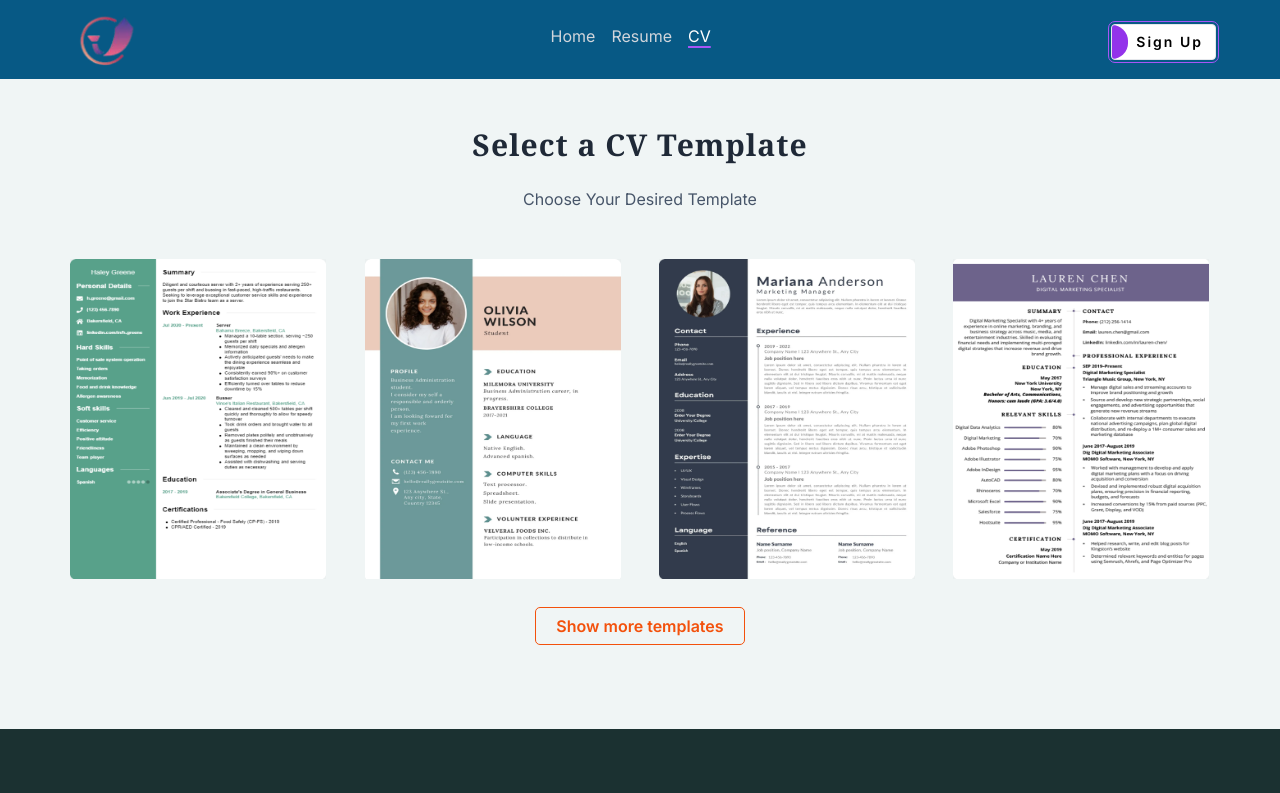
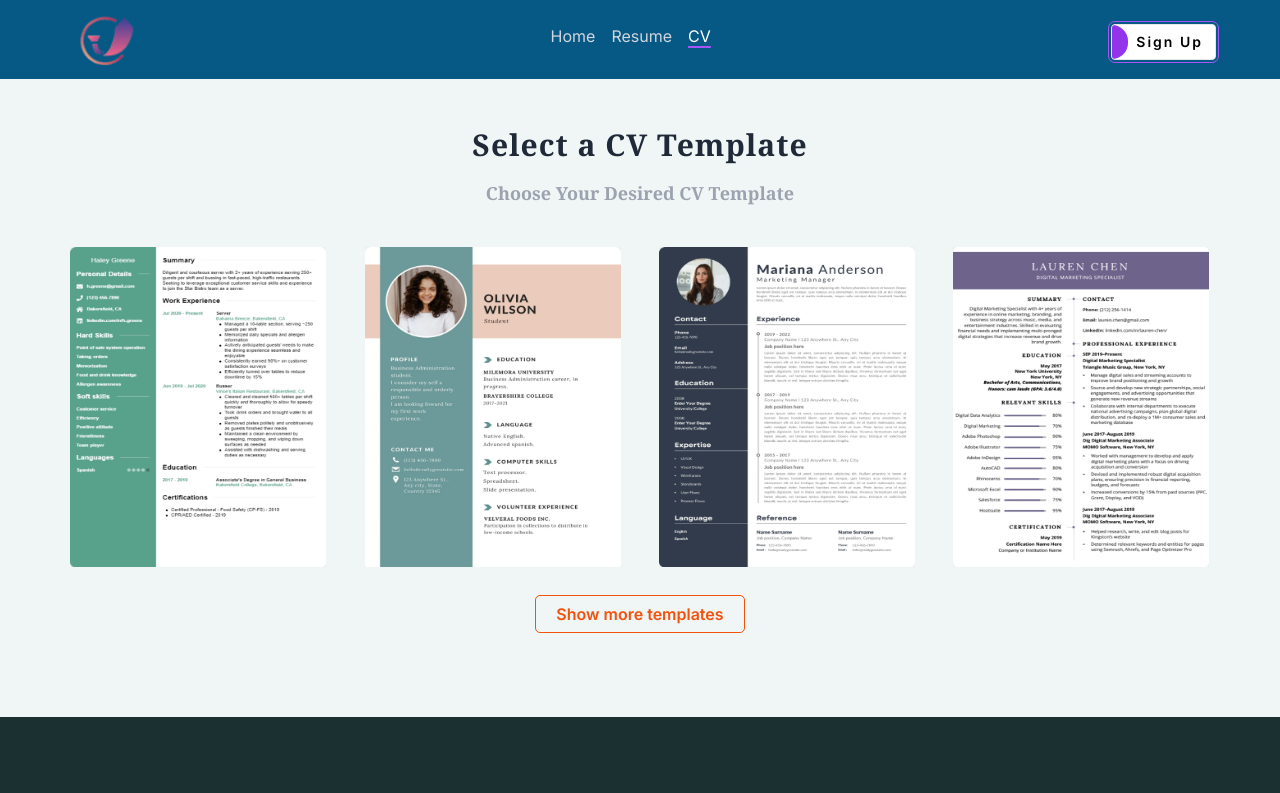
Before and after one commit to Nozibul/resume-builder-app, a Next.js app: page /cv in a window 1280 px wide. Shown: the top 793 px of the page. Built offline with nearby package versions, Linux system fonts and the light colour scheme.

Commit message:
Updated CV and Resume page

```diff
--- a/src/app/cv/cv_builder/page.js
+++ b/src/app/cv/cv_builder/page.js
@@ -51,8 +51,8 @@ const CvBuilder = () => {
                   const isSkillsEmpty = item.id == 5;
                   // This field is optional
                   const isCertificationsEmpty = item.id == 6;
-                   // This field is optional
-                   const isReferencesEmpty = item.id == 7
+                  // This field is optional
+                  const isReferencesEmpty = item.id == 7
 
               })
             }
--- a/src/app/cv/page.js
+++ b/src/app/cv/page.js
@@ -1,14 +1,12 @@
 import SelectTemplate from "@/components/lists/SelectTemplate";
-import { TextTitle } from "@/components/ui/text/Text";
+import { TextTitle, TextHeader } from "@/components/ui/text/Text";
 
 const CvPage = () => {
   return (
     <section className="w-full template-section">
       <div className="w-11/12 mx-auto py-12">
         <TextTitle textTitle="Select a CV Template" />
-        <p className="text-slate-600 text-center my-6">
-         Choose Your Desired Template
-        </p>
+        <TextHeader textHeader="Choose Your Desired CV Template" tSize="text-lg" />
         <div className="py-4 render-cv-list-widget">
           <SelectTemplate active={1} />
         </div>
--- a/src/app/resume/page.js
+++ b/src/app/resume/page.js
@@ -1,14 +1,12 @@
 import SelectTemplate from "@/components/lists/SelectTemplate";
-import { TextTitle } from "@/components/ui/text/Text";
+import { TextTitle, TextHeader } from "@/components/ui/text/Text";
 
 const ResumePage = () => {
   return (
     <section className="w-full template-section">
       <div className="w-11/12 mx-auto py-12">
         <TextTitle textTitle="Select a Resume Template" />
-        <p className="text-slate-600 text-center my-6">
-          Choose Your Desired Template
-        </p>
+        <TextHeader textHeader="Choose Your Desired Resume Template" tSize="text-lg" />
         <div className="py-4 render-cv-list-widget">
           <SelectTemplate active={2} />
         </div>
--- a/src/components/carouselTemplate/CarouselTemplate.jsx
+++ b/src/components/carouselTemplate/CarouselTemplate.jsx
@@ -15,7 +15,7 @@ const CarouselTemplate = ({ title, data }) => {
 
   useEffect(() => {
     if (selectedItemId) {
-      const selectedItem = data.find((item) => item.id === selectedItemId);
+      const selectedItem = data?.find((item) => item.id === selectedItemId);
       if (selectedItem) {
         setCarouselData([selectedItem, ...data]);
         setActiveSlideIndex(0);
@@ -69,7 +69,7 @@ const CarouselTemplate = ({ title, data }) => {
       <div className="w-full">
         <div className="w-11/12 mx-auto py-12">
           <TextTitle textTitle={title} />
-          <p className="text-slate-600 text-center my-6">
+          <p className="text-slate-500 text-center my-6">
             Browse through our collection of templates and select the one you
             prefer.
           </p>
--- a/src/components/lists/LoadingTemplate.jsx
+++ b/src/components/lists/LoadingTemplate.jsx
@@ -1,11 +1,11 @@
 import Skeleton from "@/components/skeleton/Skeleton";
 
 const LoadingTemplate = () => {
-  const data = [1, 2, 3, 4];
+
   return (
     <>
       <div className="grid grid-cols-4 gap-4 place-items-center">
-        {data?.map((item) => {
+        {[1, 2, 3, 4]?.map((item) => {
           return (
             <div className="text-center py-2" key={item}>
               <Skeleton width={260} height={320} />
--- a/src/components/ui/text/Text.jsx
+++ b/src/components/ui/text/Text.jsx
@@ -1,4 +1,22 @@
 import { BiLocationPlus } from 'react-icons/bi';
+
+
+export const TextTitle = ({ textTitle, titlePosition, tSize }) => {
+  const titlePositions = titlePosition ? "text-start" : "text-center";
+  const titleSize = tSize ? tSize : ["lg:text-3xl", "md:text-3xl", "sm:text-xl" , "xs:text-base"];
+
+  return (
+    <article className={`${titlePositions}`}>
+      <span
+        style={{ whiteSpace: "pre-line" }}
+        className={` ${titleSize.join(" ")} tracking-[1px] font-bold font-serif text-[rgb(17, 17, 78)] `}
+      >
+        {textTitle}
+      </span>
+    </article>
+  );
+};
+
 
 export const TextHeader = ({ textHeader, headerPosition, tSize }) => {
   const headerPositions = headerPosition ? "text-start" : "text-center";
@@ -18,24 +36,6 @@ export const TextHeader = ({ textHeader, headerPosition, tSize }) => {
   );
 };
 
-
-export const TextTitle = ({ textTitle, titlePosition, tSize }) => {
-  const titlePositions = titlePosition ? "text-start" : "text-center";
-  const titleSize = tSize ? tSize : ["lg:text-3xl", "md:text-3xl", "sm:text-xl" , "xs:text-base"];
-
-  return (
-    <article className={`${titlePositions}`}>
-      <span
-        style={{ whiteSpace: "pre-line" }}
-        className={` ${titleSize.join(" ")} tracking-[1px] font-bold font-serif text-[rgb(17, 17, 78)] `}
-      >
-        {textTitle}
-      </span>
-    </article>
-  );
-};
-
-
 // Title component with consistent prop naming
 export const Title = ({ cardTitle }) => {
   return (
```
